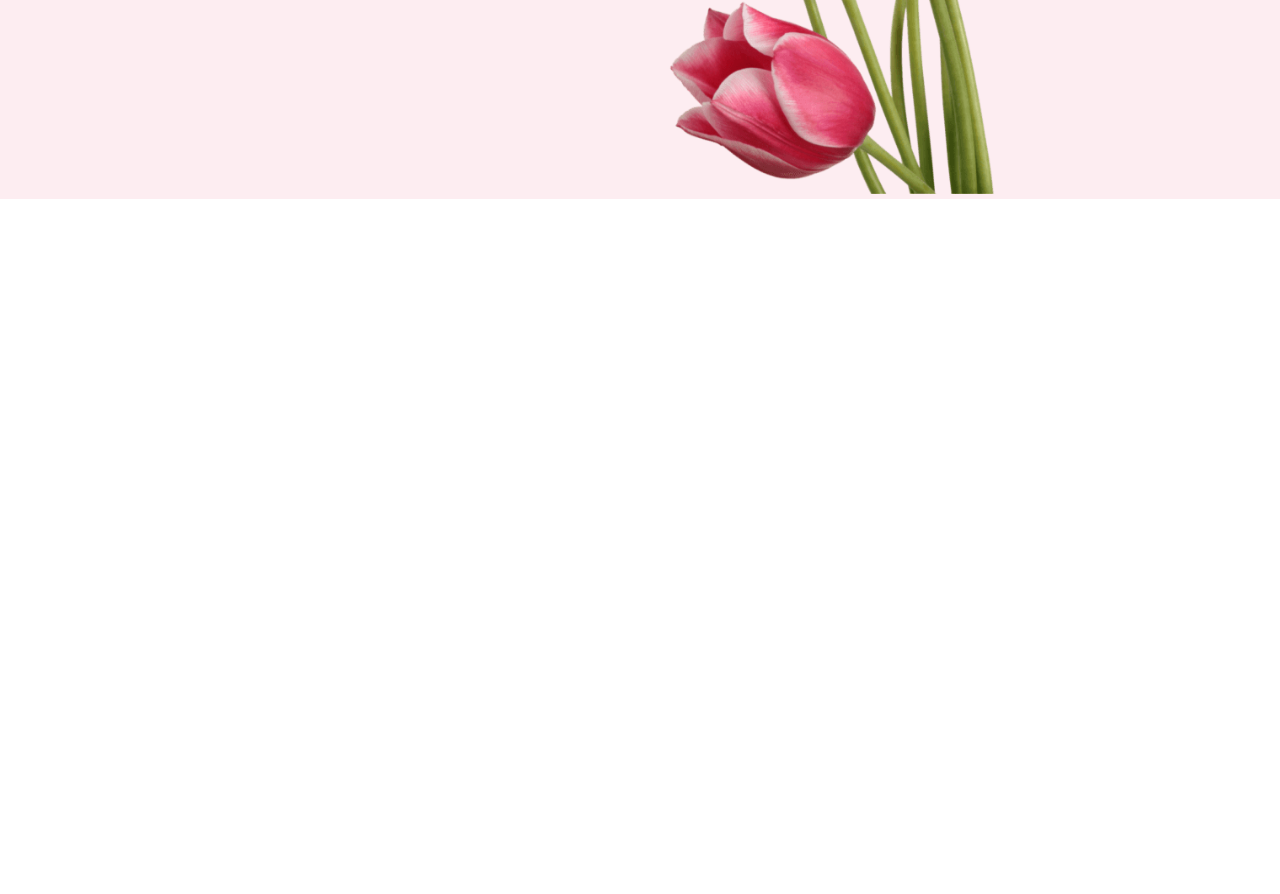
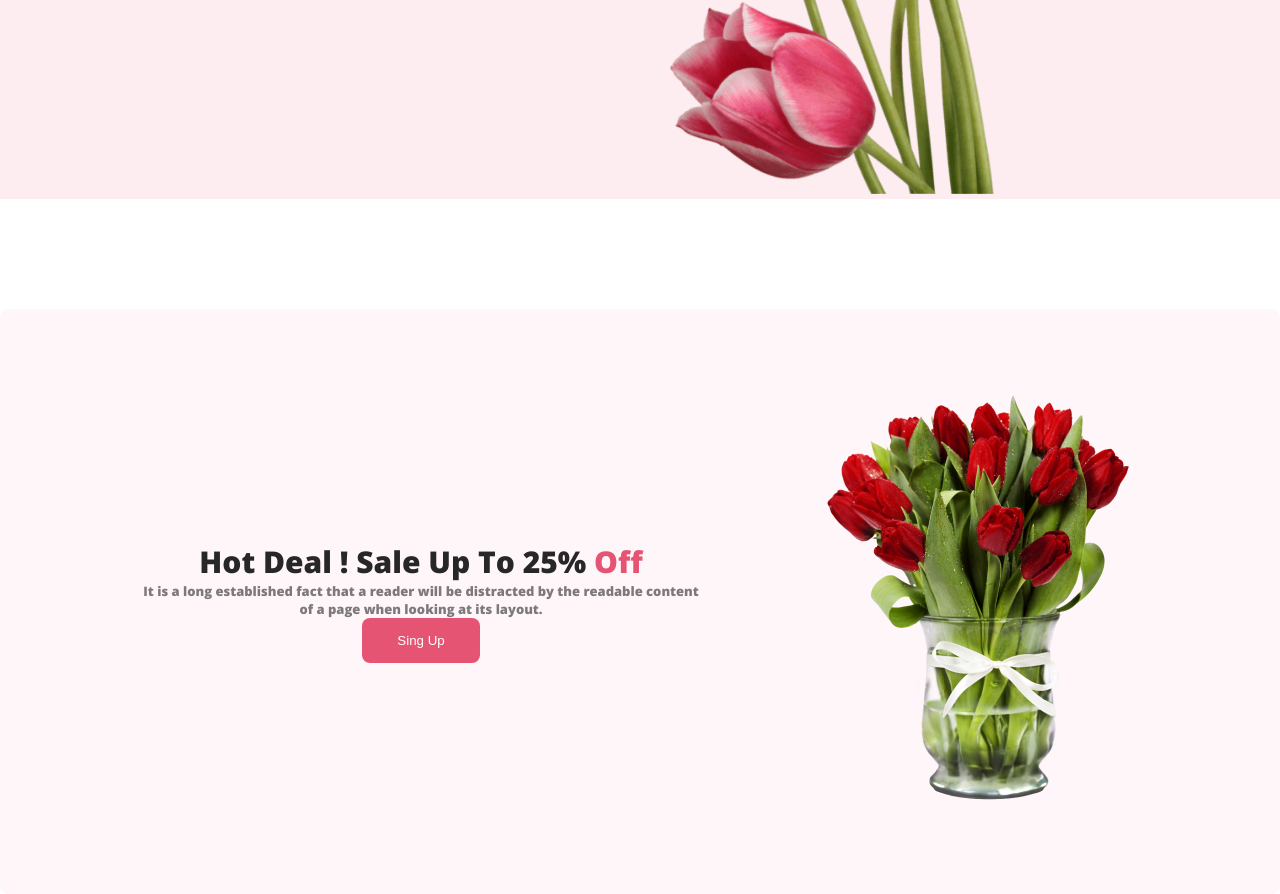
Before and after one commit to Humairaa1/Flower-Shop-Webpage, a plain HTML site: page index.html in a window 1280 px wide. Shown: the part 556-1450 px from the top of the page. Before the commit the page ends 800 px from the top, so only its background shows below. Drawn offline with nearby package versions, Linux system fonts and the light colour scheme.

Commit message:
Discount Section Complete

```diff
--- a/index.html
+++ b/index.html
@@ -1,29 +1,47 @@
 <!DOCTYPE html>
 <html lang="en">
+
 <head>
     <meta charset="UTF-8">
     <meta name="viewport" content="width=device-width, initial-scale=1.0">
     <title>Flower Shop</title>
     <link rel="preconnect" href="https://fonts.googleapis.com">
-<link rel="preconnect" href="https://fonts.gstatic.com" crossorigin>
-<link href="https://fonts.googleapis.com/css2?family=Lato:wght@700&family=Open+Sans:wght@800&display=swap" rel="stylesheet">
+    <link rel="preconnect" href="https://fonts.gstatic.com" crossorigin>
+    <link href="https://fonts.googleapis.com/css2?family=Lato:wght@700&family=Open+Sans:wght@800&display=swap"
+        rel="stylesheet">
     <link rel="stylesheet" href="styles/webstyle.css">
 </head>
+
 <body>
     <header>
         <div class="header">
             <div class="intro">
                 <h1 class="header-title">Let's make <br> beautiful flowers a part of your life.</h1>
-                <p class="header-description">It is a long established fact that a reader will be distracted by the readable content of a page when looking at its layout. The point of using Lorem Ipsum is that it has a more-or-less normal distribution of letters.</p>
+                <p class="header-description">It is a long established fact that a reader will be distracted by the
+                    readable content of a page when looking at its layout. The point of using Lorem Ipsum is that it has
+                    a more-or-less normal distribution of letters.</p>
                 <button class="primary-btn">Shop Now</button>
             </div>
-            <div >
+            <div>
                 <img class="header-img" src="images/pngwing 10.png" alt="">
             </div>
         </div>
 
     </header>
-    <main></main>
+    <main>
+        <section class="Discount-container">
+            <div class="discount-info">
+                <h3 class="discount-title">Hot Deal ! Sale Up To 25% <span class="primary-clr">Off</span> </h3>
+                <p class="discount-description">It is a long established fact that a reader will be distracted by the readable content of a page when looking at its layout.</p>
+                <button class="primary-btn">Sing Up</button>
+            </div>
+            <div class="roses">
+                <img src="images/pngwing 8.png" alt="">
+            </div>
+
+        </section>
+    </main>
     <footer></footer>
 </body>
+
 </html>
--- a/styles/webstyle.css
+++ b/styles/webstyle.css
@@ -15,6 +15,9 @@ body {
     padding: 15px 35px;
     border: none;
     color: white;
+}
+.primary-clr{
+    color: #E55473;
 }
 
 /* Header section styles */
@@ -40,3 +43,26 @@ body {
     height: 700px;
 
 }
+
+/* Discount Section Styles */
+.Discount-container{
+    border-radius: 8px;
+background: rgba(229, 84, 115, 0.05);
+    display: flex;
+    align-items: center;
+    margin-top: 110px;
+    padding: 80px 20px 80px 20px;
+}
+.discount-title{
+    color: #272727;
+font-size: 30px;
+}
+.discount-description{
+    color: rgba(39, 39, 39, 0.60);
+font-size: 13px;
+width: 70%;
+margin: auto;
+}
+.discount-info{
+    text-align: center;
+}
```
